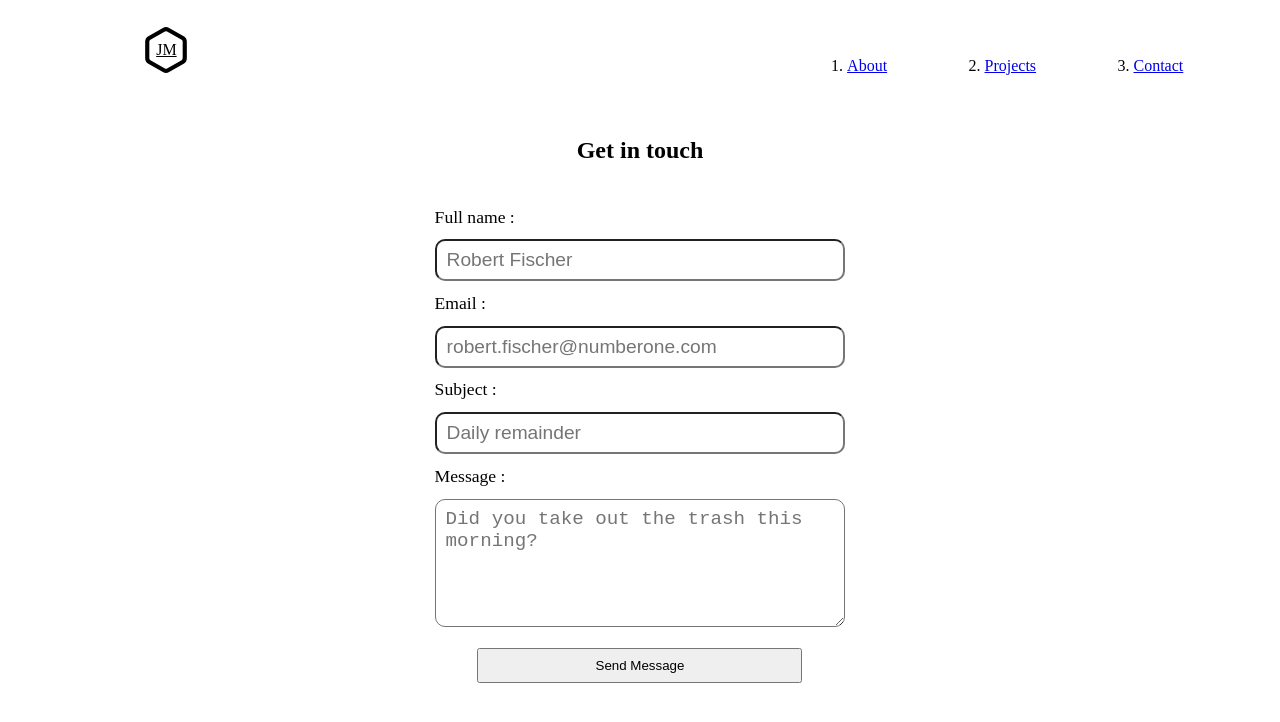
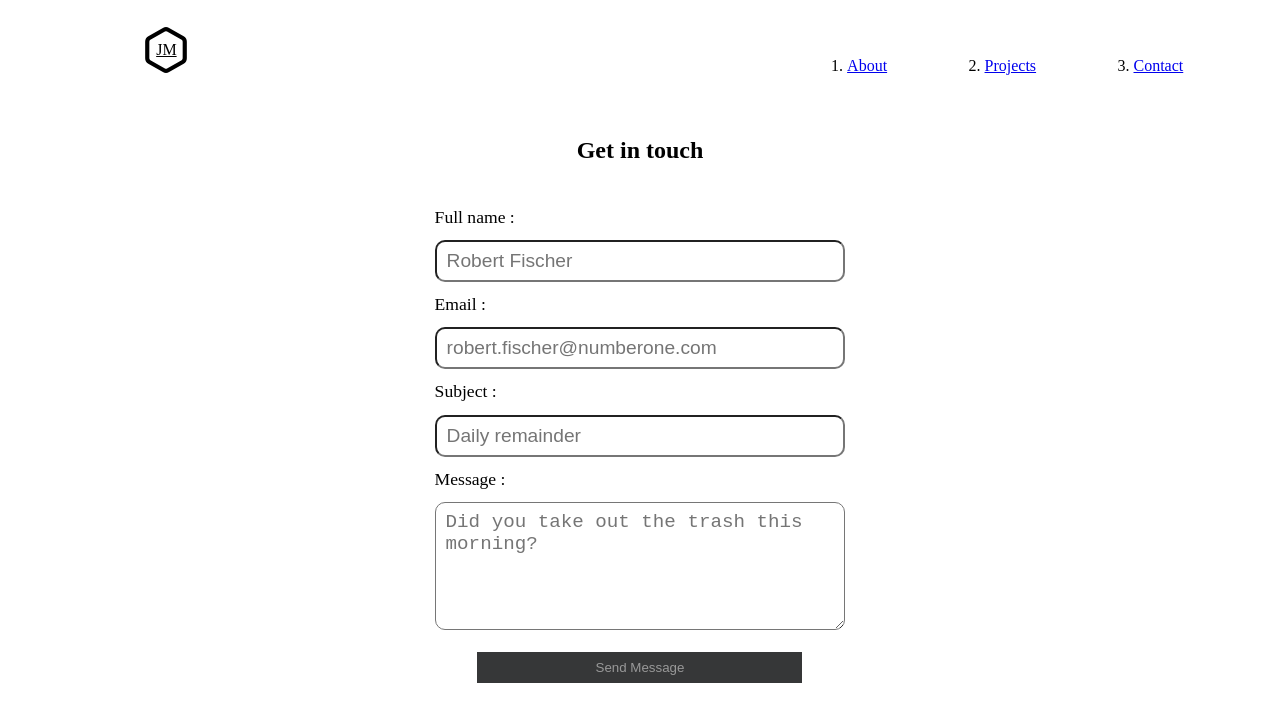
Before and after one commit to Josep2410/portfolio, a React (Vite) app: page /contact in a window 1280 px wide. Shown: the top 722 px of the page. Built offline with nearby package versions, Linux system fonts and the light colour scheme; the HTML template or start-up script is replaced by a standard one.

Commit message:
disable submit btn feature

```diff
--- a/src/routes/Contact.jsx
+++ b/src/routes/Contact.jsx
@@ -1,22 +1,33 @@
-import React , {useState } from 'react'
+import React , {useState , useEffect } from 'react'
 import "../styles/Contact.css"
 import emailjs from 'emailjs-com'
 
 export default function Contact() {
 
   const [formData , setFormData] = useState({from_FullName : "" , reply_to_email : "" , subject : "", message : ""})
+  const [isDisable, setIsDisable] = useState(true)
 
+  //check to disable button
+  useEffect(() => {
+    const {from_FullName , reply_to_email , subject , message} = formData
+    if(!from_FullName || !reply_to_email || !subject || !message) setIsDisable(true)
+    else setIsDisable(false)
+
+  }, [formData.from_FullName , formData.reply_to_email, formData.subject , formData.message])
+
+  //handle changes in the form's input elements
   const handleChange = (e) => {
     const {name , value} = e.target
     setFormData(prev => ({...prev , [name] : value}))
   }
 
+  //handle when form is submitted
   const handleSubmit = async (e) => {
     e.preventDefault();
     setFormData({from_FullName : "" , reply_to_email : "" , subject : "", message : ""})
     try{
       const response = emailjs.sendForm( "service_5g74ohl", "portfolio_form" , e.target , "C865dYJwizaxcQPPT")
-      console.log('Email sent successfully')
+      console.log('sent')
     }catch(err){
       console.log(err)
     }
@@ -36,6 +47,7 @@ export default function Contact() {
           placeholder='Robert Fischer'
           onChange={handleChange}
           value={formData.from_FullName}
+          required
         />
         <label htmlFor="email"> Email :</label>
         <input
@@ -45,6 +57,7 @@ export default function Contact() {
           placeholder='robert.fischer@numberone.com'
           onChange={handleChange}
           value={formData.reply_to_email}
+          required
           />
         <label htmlFor="subject">Subject : </label>
         <input
@@ -54,6 +67,7 @@ export default function Contact() {
           name="subject"
           onChange={handleChange}
           value={formData.subject}
+          required
         />
         <label htmlFor="message">Message :  </label>
         <textarea
@@ -63,8 +77,12 @@ export default function Contact() {
           cols="30" rows="5"
           placeholder='Did you take out the trash this morning?'
           value={formData.message}
+          required
           ></textarea>
-        <button className="submitBtn">Send Message</button>
+        <button
+          className="submitBtn"
+          disabled={isDisable}
+          >Send Message</button>
       </form>
     </section>
 
--- a/src/styles/Contact.css
+++ b/src/styles/Contact.css
@@ -46,3 +46,10 @@ label{
   padding : 8px;
   margin : 10px auto 0;
 }
+
+.submitBtn:disabled{
+  color:rgb(153, 153, 153);
+  background-color: #363738;
+  cursor: not-allowed;
+  border : none;
+}
```
